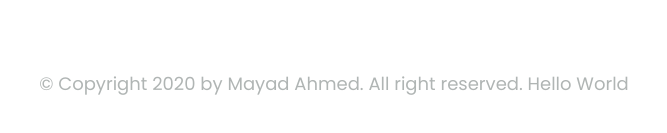
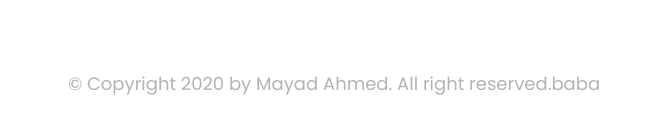
Before and after one commit to Thang160805/ProjectVS, a plain HTML site: page index.html in a window 1280 px wide. Shown: the part 4271-4404 px from the top of the page, 306-973 px from the left. Drawn offline with Linux system fonts and the light colour scheme.

Commit message:
Update index.html

```diff
--- a/index.html
+++ b/index.html
@@ -442,7 +442,7 @@
           </div>
           <div class="cpr-block">
             <p class="copyright">
-              © Copyright 2020 by Mayad Ahmed. All right reserved. Hello World
+              © Copyright 2020 by Mayad Ahmed. All right reserved.baba
             </p>
           </div>
         </div>
```
